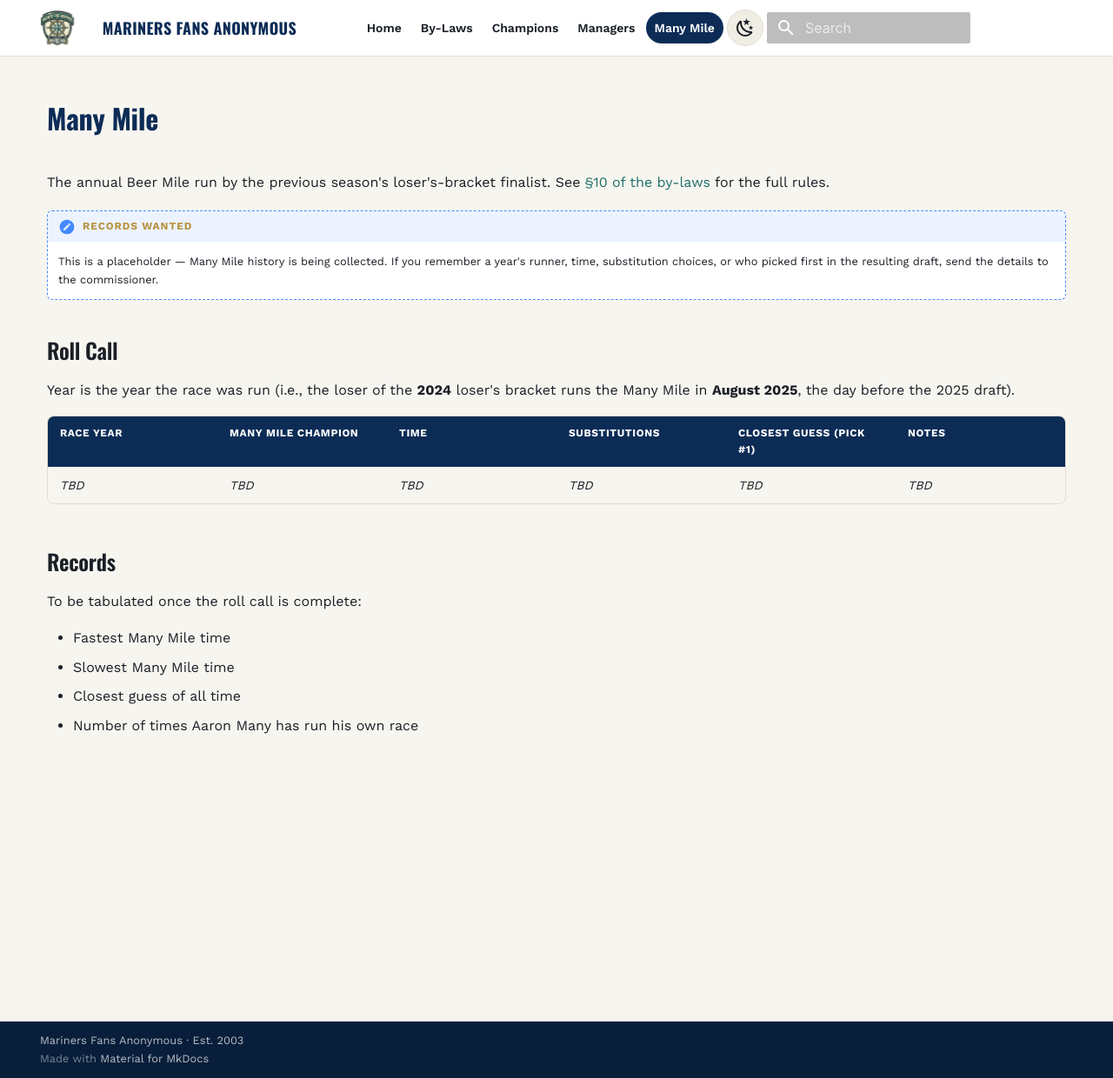
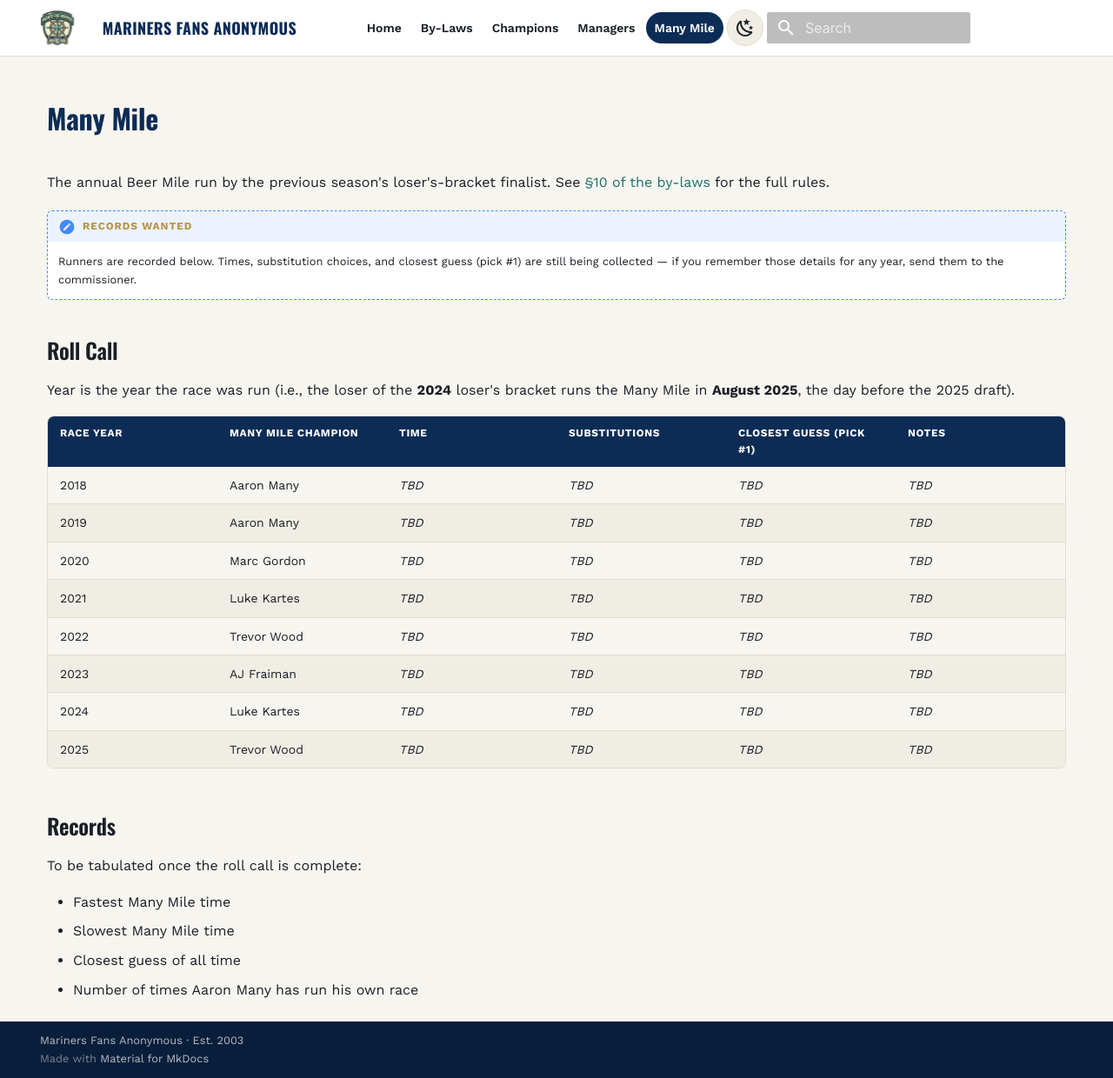
Before and after one commit to tefirman/mariners-fans-anonymous, an MkDocs documentation site: the page built from docs/many-mile.md, in a window 1280 px wide and 1240 px high. Shown: the whole window at 87% size. Built offline with MkDocs 1.6.1 and Material for MkDocs 9.7.7, drawn with Linux system fonts in a browser that asks for light colours.

Commit message:
Clarifying draft date selection and adding Many Mile runners

```diff
--- a/docs/many-mile.md
+++ b/docs/many-mile.md
@@ -3,7 +3,7 @@
 The annual Beer Mile run by the previous season's loser's-bracket finalist. See [§10 of the by-laws](bylaws.md#10-losers-bracket-and-the-many-mile) for the full rules.
 
 !!! note "Records wanted"
-    This is a placeholder — Many Mile history is being collected. If you remember a year's runner, time, substitution choices, or who picked first in the resulting draft, send the details to the commissioner.
+    Runners are recorded below. Times, substitution choices, and closest guess (pick #1) are still being collected — if you remember those details for any year, send them to the commissioner.
 
 ## Roll Call
 
@@ -11,7 +11,14 @@ Year is the year the race was run (i.e., the loser of the **2024** loser's brack
 
 | Race Year | Many Mile Champion | Time | Substitutions | Closest Guess (Pick #1) | Notes |
 |-----------|--------------------|------|---------------|-------------------------|-------|
-| _TBD_ | _TBD_ | _TBD_ | _TBD_ | _TBD_ | _TBD_ |
+| 2018 | Aaron Many | _TBD_ | _TBD_ | _TBD_ | _TBD_ |
+| 2019 | Aaron Many | _TBD_ | _TBD_ | _TBD_ | _TBD_ |
+| 2020 | Marc Gordon | _TBD_ | _TBD_ | _TBD_ | _TBD_ |
+| 2021 | Luke Kartes | _TBD_ | _TBD_ | _TBD_ | _TBD_ |
+| 2022 | Trevor Wood | _TBD_ | _TBD_ | _TBD_ | _TBD_ |
+| 2023 | AJ Fraiman | _TBD_ | _TBD_ | _TBD_ | _TBD_ |
+| 2024 | Luke Kartes | _TBD_ | _TBD_ | _TBD_ | _TBD_ |
+| 2025 | Trevor Wood | _TBD_ | _TBD_ | _TBD_ | _TBD_ |
 
 ## Records
 
```
Also changed, not shown: docs/bylaws.md (+1 -1 lines).
